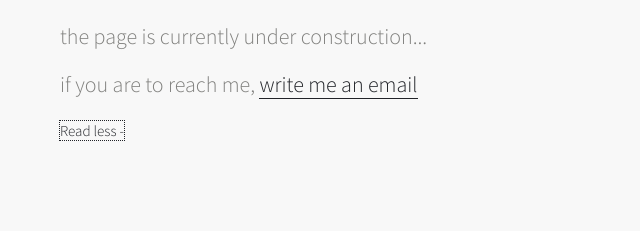
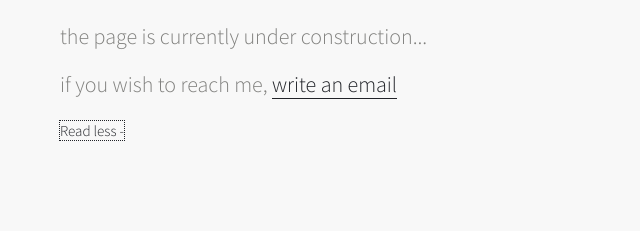
Before and after one commit to gowhd20/mypage, a plain HTML site: page index.html in a window 1280 px wide. Both pictures are taken after a click on the link "Read more +". Shown: the part 125-356 px from the top of the page, 0-640 px from the left. Drawn offline with Linux system fonts and the light colour scheme.

Commit message:
Update index.html

```diff
--- a/index.html
+++ b/index.html
@@ -31,7 +31,7 @@
 	<h1>
 		the page is currently under construction...</h1>
 	<p class="em" style="display: none;">
-		if you are to reach me, <a href="s2haejong@gmail.com">write me an email</a></p>
+		if you wish to reach me, <a href="s2haejong@gmail.com">write an email</a></p>
 	<a class="read-more" href="#">Read more +</a></div>
 <p>&nbsp;
 	</p>
```
